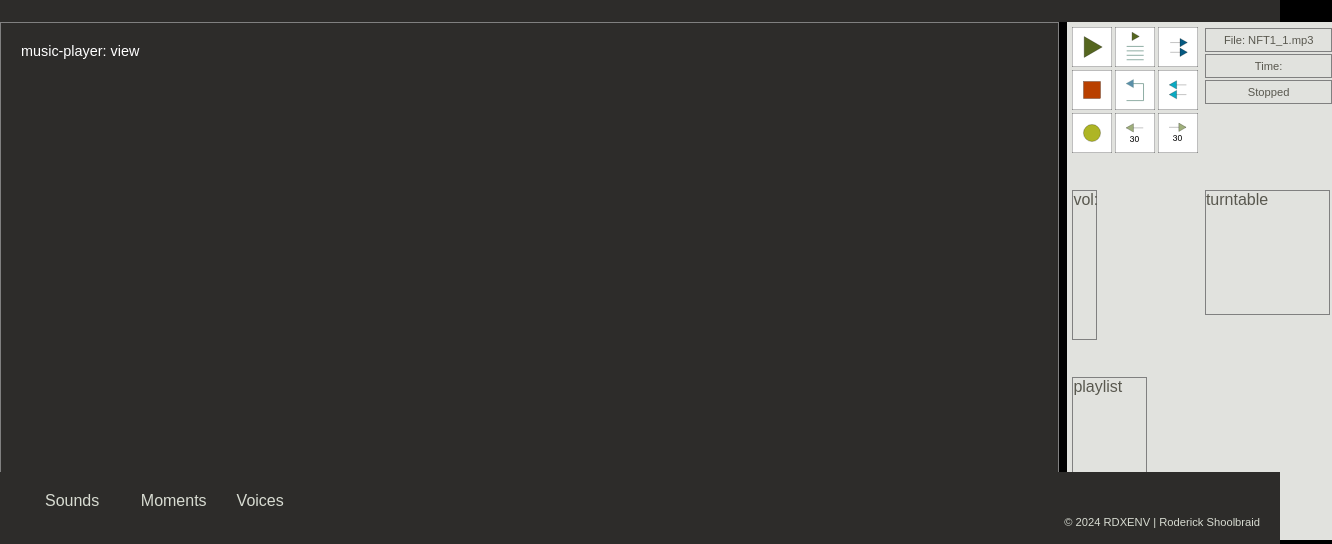
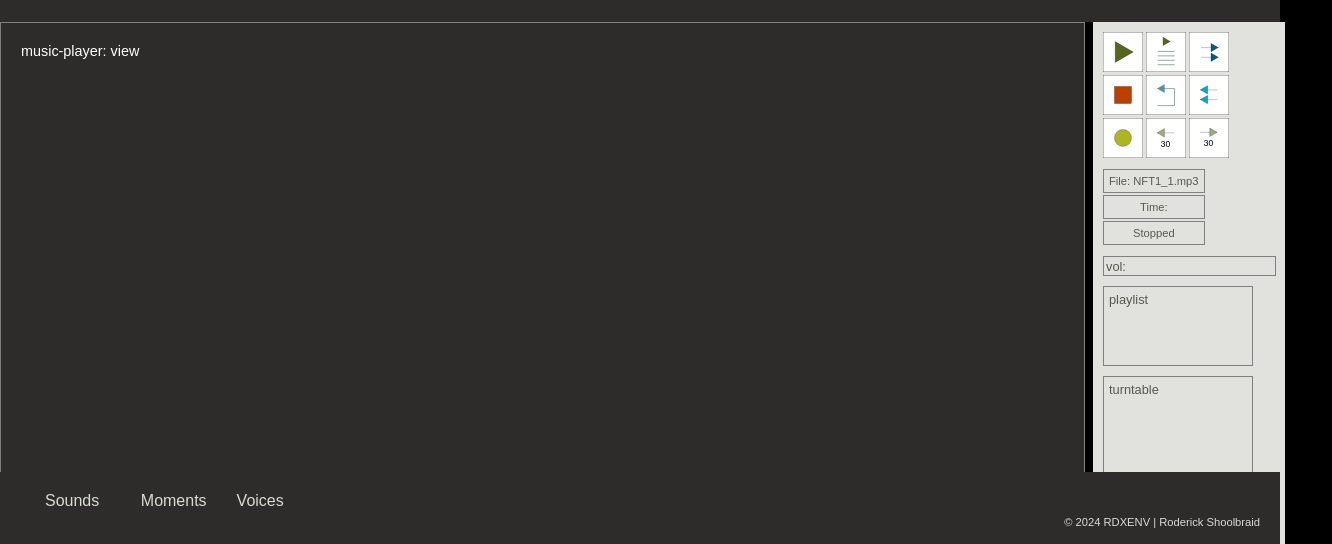
Before and after one commit to XUDOR/_Newmuzak, a plain HTML site: page index.html in a window 1280 px wide. Shown: the part 228-772 px from the top of the page, 1332 px wide, since content can reach past the window. Drawn offline with Linux system fonts and the light colour scheme.

Commit message:
clases add for css

```diff
--- a/index.html
+++ b/index.html
@@ -35,6 +35,7 @@
           <div class="A-column1">music-player: view</div>
           <div class="A-column2">
             <div class="console">
+              <div class="conCont1">
               <div class="transport">
                 <div class="grid-item">
                   <img src="ASSETS/IMAGES/NM-trans-play1.svg" alt="Play Button" class="play-button" id="play-button">
@@ -69,9 +70,12 @@
                 <div class="Time">Time:</div>
                 <div class="TranStatus">Action</div>
               </div>
+            </div>
+            <div class="conCont2">
               <div class="volumeToggle">vol:</div>
+              <div class="playlist">playlist</div>
               <div class="turntable">turntable</div>
-              <div class="playlist">playlist</div>
+            </div>
             </div>
             <div class="stacked2">Samples & Beats</div>
             <div class="stacked3">Downloads</div>
--- a/styles.css
+++ b/styles.css
@@ -129,7 +129,7 @@ footer {
 /* Section A */
 .A-grid {
   display: grid;
-  grid-template-columns: 83% 17%;
+  grid-template-columns: 85% 15%;
   gap: 5px;
   min-height: 900px;
   width: 100%;
@@ -154,15 +154,28 @@ footer {
 }
 
 .console {
-  display: grid;
-  grid-template-columns: 50% 50%; /* Two columns for the top row, each 50% */
-  grid-template-rows: auto auto; /* Two rows */
-  gap: 5px; /* Adds space between grid items */
+  display: flex;
+  flex-direction: column;
   background-color: #e1e2de;
   color: #59584f;
   padding: 5px;
-  margin-right: 1px;
+  min-height: 80%;
 }
+
+
+.conCont1 {
+  display: flex;
+  flex-direction: row;
+  flex-wrap: wrap;
+}
+
+.conCont2 {
+  display: flex;
+  flex-direction: row;
+  flex-wrap: wrap;
+  align-items: start;
+}
+
 
 /* Transport Grid */
 .transport {
@@ -174,6 +187,7 @@ footer {
   max-width: 125px;
   align-self: start;
   justify-self: start;
+  margin: 5px;
 }
 
 
@@ -205,13 +219,12 @@ footer {
 }
 
 .PlayerInfo {
-  grid-column: 2 / span 1;
-  /* Second column */
-  grid-row: 1 / span 1;
-  /* First row */
   display: flex;
   flex-direction: column;
-  max-width: 150px;
+  justify-content: center;
+  align-items: start;
+  max-width: 100%;
+  margin: 5px;
 }
 
 
@@ -236,29 +249,43 @@ footer {
 
 /* Bottom row items */
 .volumeToggle {
-  grid-column: 1 / span 1;
-  grid-row: 2 / span 1;
-  width: 25px;
-  height: 150px;
+flex-wrap: wrap;
+  min-width: 95%;
+  height: 20px;
+  margin: 5px;
+  padding: 2px;
   border: 1px solid gray;
+  text-align: left;
+  font-weight: 400;
+  font-size: .8em;
+
 }
 
 .turntable {
+  display: inline-block;
+  min-width: 150px;
+  min-height: 150px;
   border: 1px solid gray;
-  grid-column: 2 / span 1;
-  grid-row: 2 / span 1;
-  width: 125px;
-  height: 125px;
+  align-self: start;
+  justify-self: start;
+  margin: 5px;
+  padding: 5px;
+  font-weight: 400;
+  font-size: .8em;
 }
 
 
 .playlist {
+  display: flex;
+  min-width: 150px;
+  min-height: 80px;
+  margin: 5px;
+  padding: 5px;
   border: 1px solid gray;
-  grid-column: 1 / span 2;
-  grid-row: 3 / span 1;
-  width: 75px;
-  height: 125px;
-
+  align-self: center;
+  justify-self: center;
+  font-weight: 400;
+  font-size: .8em;
 }
 
 
@@ -315,7 +342,7 @@ footer {
 @media screen and (max-width: 768px) {
 
   .console {
-    grid-template-columns: 1fr 1fr;
+    grid-template-columns: 1fr;
     /* Stacks items in one column on smaller screens */
   }
 
@@ -324,6 +351,18 @@ footer {
     height: 200px;
     /* Reduce size to match mock-up */
     width: 100%;
+  }
+
+  .volumeToggle,
+  .turntable,
+  .playlist {
+    width: 100%;
+    /* Full width on mobile */
+    height: auto;
+    /* Let height adjust automatically */
+    margin-bottom: 10px;
+    /* Add space between stacked items */
+    flex-wrap: wrap;
   }
 
   .HeadCont {
```
